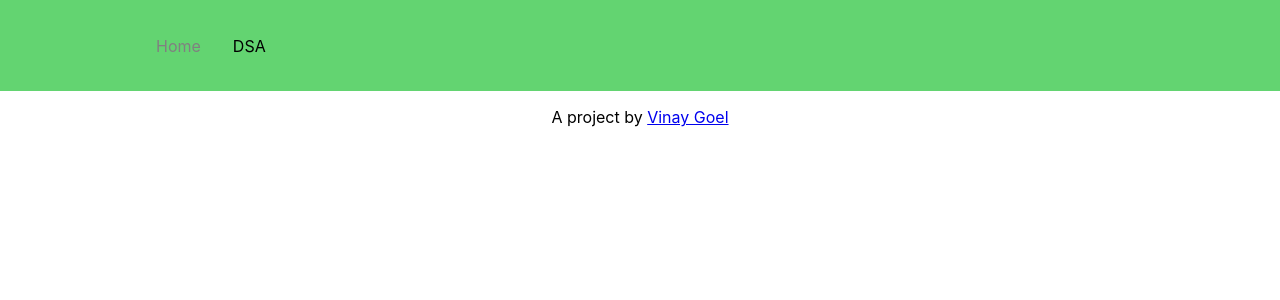
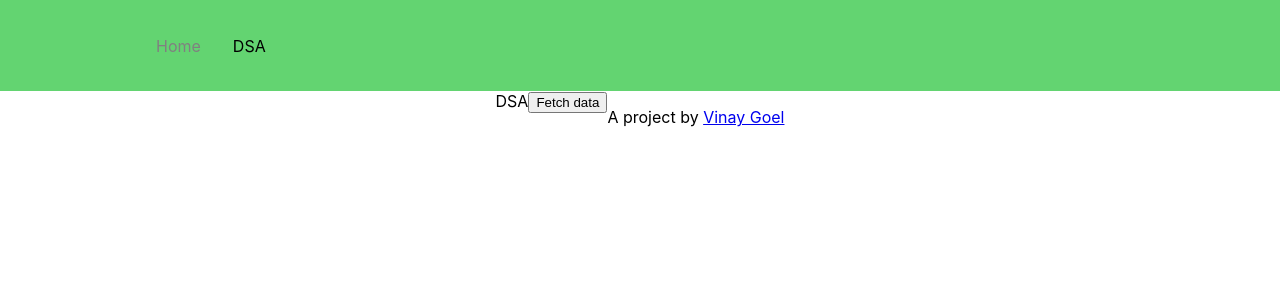
Before and after one commit to goelvinay5/goelvinay5.github.io, a React (Create React App) app: page /dsa in a window 1280 px wide. Shown: the top 300 px of the page. Built offline with nearby package versions, Linux system fonts and the light colour scheme.

Commit message:
few changes

```diff
--- a/src/App.js
+++ b/src/App.js
@@ -6,41 +6,14 @@ import DSA from "./components/dsa";
 
 function App() {
   return (
-      <div>
         <Router>
         <Navbar />
         <Routes>
-          <Route path='/home' component={Home} />
-          <Route path='/dsa' component={DSA} />
+          <Route path='/home' element={<Home/>} />
+          <Route path='/dsa' element={<DSA/>} />
         </Routes>
+         {/* Remember to run "npm run deploy" after you push the chnages for them to reflect on site */}
       </Router>
-
-      <footer style={{
-        display: 'flex',
-        justifyContent: 'center',
-        alignItems: 'bottom',
-        height: '100vh'
-
-      }}>
-        <p className="footer-by">
-          A project by{" "}
-          <a
-            href="https://github.com/goelvinay5"
-            rel="noopener"
-            className="small-link"
-          >
-            Vinay Goel
-          </a>
-          <a
-            href="https://github.com/goelvinay5"
-            rel="noopener"
-            target="_blank"
-            className="no-link icon-github"
-            aria-label="Follow me on Github"
-          ></a>
-        </p>
-      </footer>
-      </div>
   );
 }
 
--- a/src/components/dsa.js
+++ b/src/components/dsa.js
@@ -1,16 +1,91 @@
-import React from "react";
+import {useState} from 'react';
 
 const dsa = () => {
+
+  const [data, setData] = useState({data: []});
+  const [isLoading, setIsLoading] = useState(false);
+  const [err, setErr] = useState('');
+
+  const handleClick = async () => {
+    setIsLoading(true);
+
+    try {
+      const response = await fetch('https://datastructuresjava.herokuapp.com/arrayrotation', {
+        mode: 'no-cors',
+        method: 'GET',
+        headers: {
+          Accept: 'application/json',
+        },
+      }).then(res => console.log(res));
+
+      if (!response.ok) {
+        throw new Error(`Error! status: ${response.status}`);
+      }
+
+      const result = await response.json();
+
+      console.log('result is: ', JSON.stringify(result, null, 4));
+
+      setData(result);
+    } catch (err) {
+      setErr(err.message);
+    } finally {
+      setIsLoading(false);
+    }
+  };
+
+  console.log(data);
+
+
+
   return (
     <div
       style={{
         display: 'flex',
-        justifyContent: 'Right',
-        alignItems: 'Right',
-        height: '100vh'
+        justifyContent: 'center',
+        height: '90vh'
       }}
     >
-      <h1>DSA</h1>
+      <div style={{
+        height: '90%'
+      }}>
+
+        DSA
+        {err && <h2>{err}</h2>}
+
+<button onClick={handleClick}>Fetch data</button>
+{isLoading && <h2>Loading...</h2>}
+
+{data => {
+  return (
+    <div key={data.Title}>
+      <h2>{data.input}</h2>
+      <h2>{data.output}</h2>
+      <br />
+    </div>
+  );
+}}
+      </div>
+
+      <div>
+        <p>
+          A project by{" "}
+          <a
+            href="https://github.com/goelvinay5"
+            rel="noopener"
+            className="small-link"
+          >
+            Vinay Goel
+          </a>
+          <a
+            href="https://github.com/goelvinay5"
+            rel="noopener"
+            target="_blank"
+            className="no-link icon-github"
+            aria-label="Follow me on Github"
+          ></a>
+        </p>
+      </div>
     </div>
   );
 }
```
